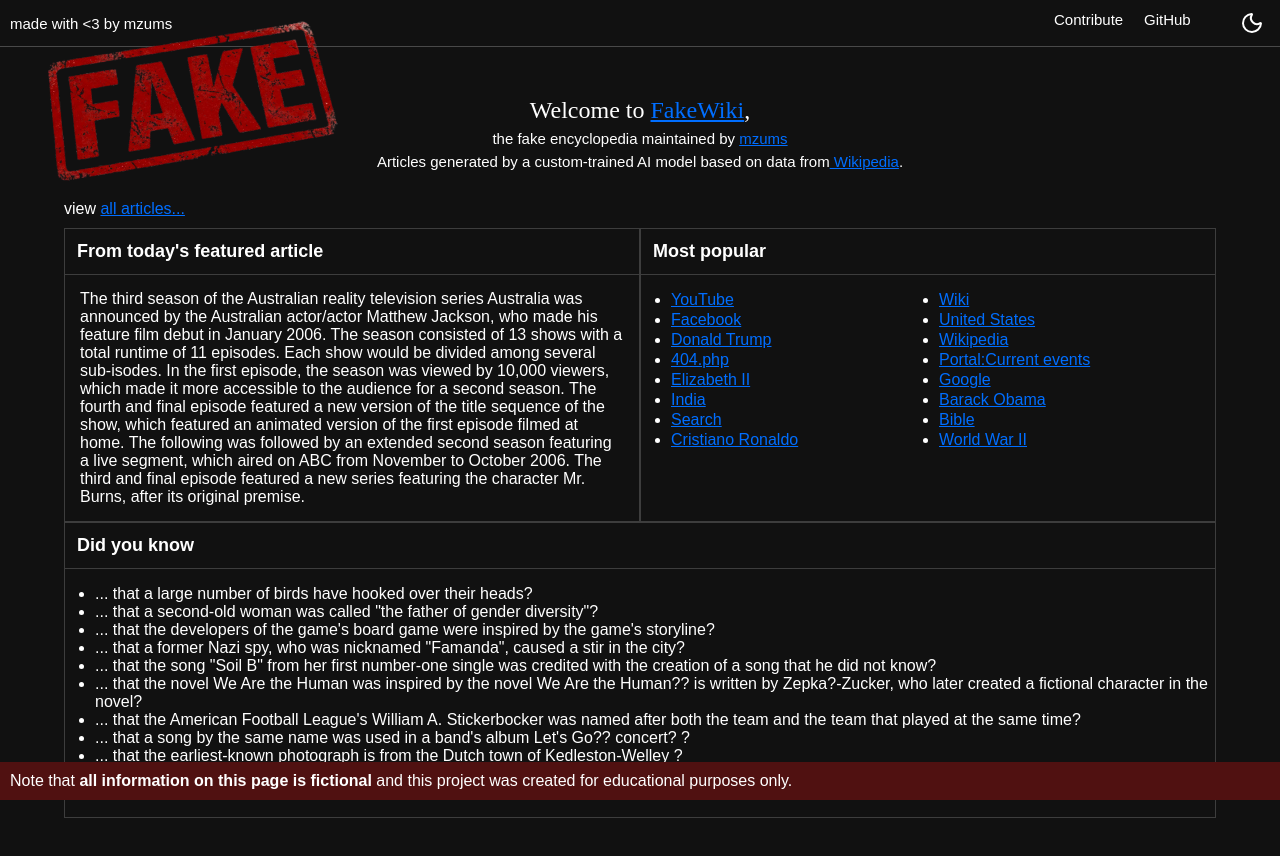
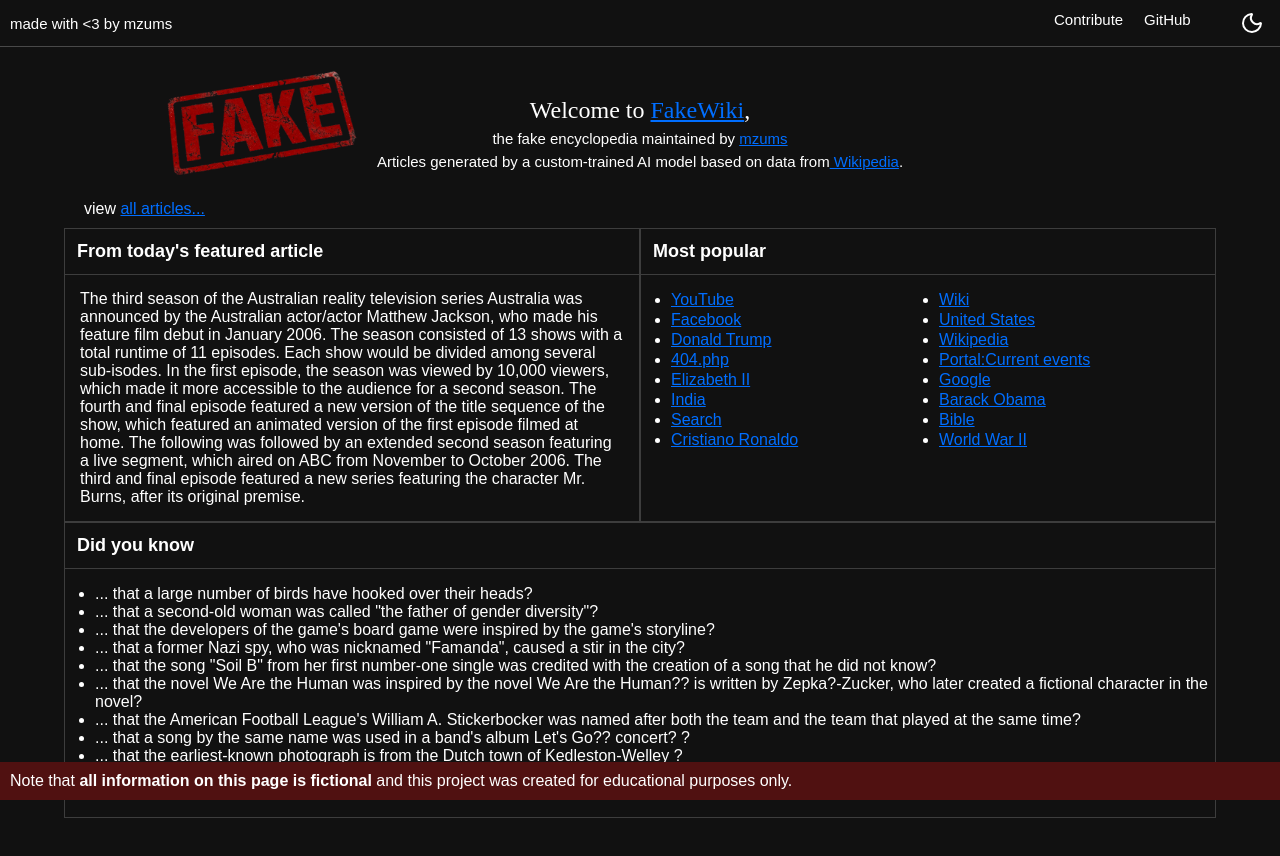
Before and after one commit to mzums/fakewiki, a React (Vite) app in the folder web/: page / in a window 1280 px wide. Shown: the top 856 px of the page. Built offline with nearby package versions, Linux system fonts and the light colour scheme; the HTML template or start-up script is replaced by a standard one.

Commit message:
improved ui and generation (abstract always starts with title)

```diff
--- a/web/src/index.css
+++ b/web/src/index.css
@@ -51,8 +51,9 @@ body {
 #main-img {
   position: absolute;
   left: -10px;
-  margin-top: 60px;
+  margin-top: 80px;
   transform: translateY(-50%);
+  max-width: 250px;
   width: 30%;
 }
 
@@ -104,8 +105,7 @@ p {
 #card-row {
   display:flex;
   flex-direction: row;
-  max-width: 1500px;
-  width: 90%;
+  width: 100%;
 }
 
 #cards {
@@ -113,12 +113,15 @@ p {
   flex-direction: column;
   gap: 0;
   align-items: center;
-  margin-bottom: 100px;
+  margin: 0 auto 100px auto;
+  max-width: 1500px;
+  width: 90%;
 }
 
 #view-all {
-  margin-left: 5%;
   font-weight: 400;
+  align-self: flex-start;
+  width: 100%;
 }
 
 #view-all a {
@@ -280,6 +283,12 @@ b {
   margin-bottom: 50px;
 }
 
+@media (min-width: 1000px) {
+  #main-img {
+    margin-left: calc((100vw - 1000px) / 2);
+  }
+}
+
 @media (max-width: 480px) {
   #main-img {
     display: none;
--- a/web/src/pages/Main_Page.tsx
+++ b/web/src/pages/Main_Page.tsx
@@ -189,11 +189,11 @@ function Main_Page() {
             </div>
 
 
-            <h4 id="view-all">
-                view  <Link to="/All_Articles">all articles...</Link>
-            </h4>
 
             <section id="cards">
+                <h4 id="view-all">
+                    view  <Link to="/All_Articles">all articles...</Link>
+                </h4>
                 <section id="card-row">
                     <section id="card">
                         <section id="card-title">
```
Also changed, not shown: 1 other file (tests, documents, lock files or other folders).
